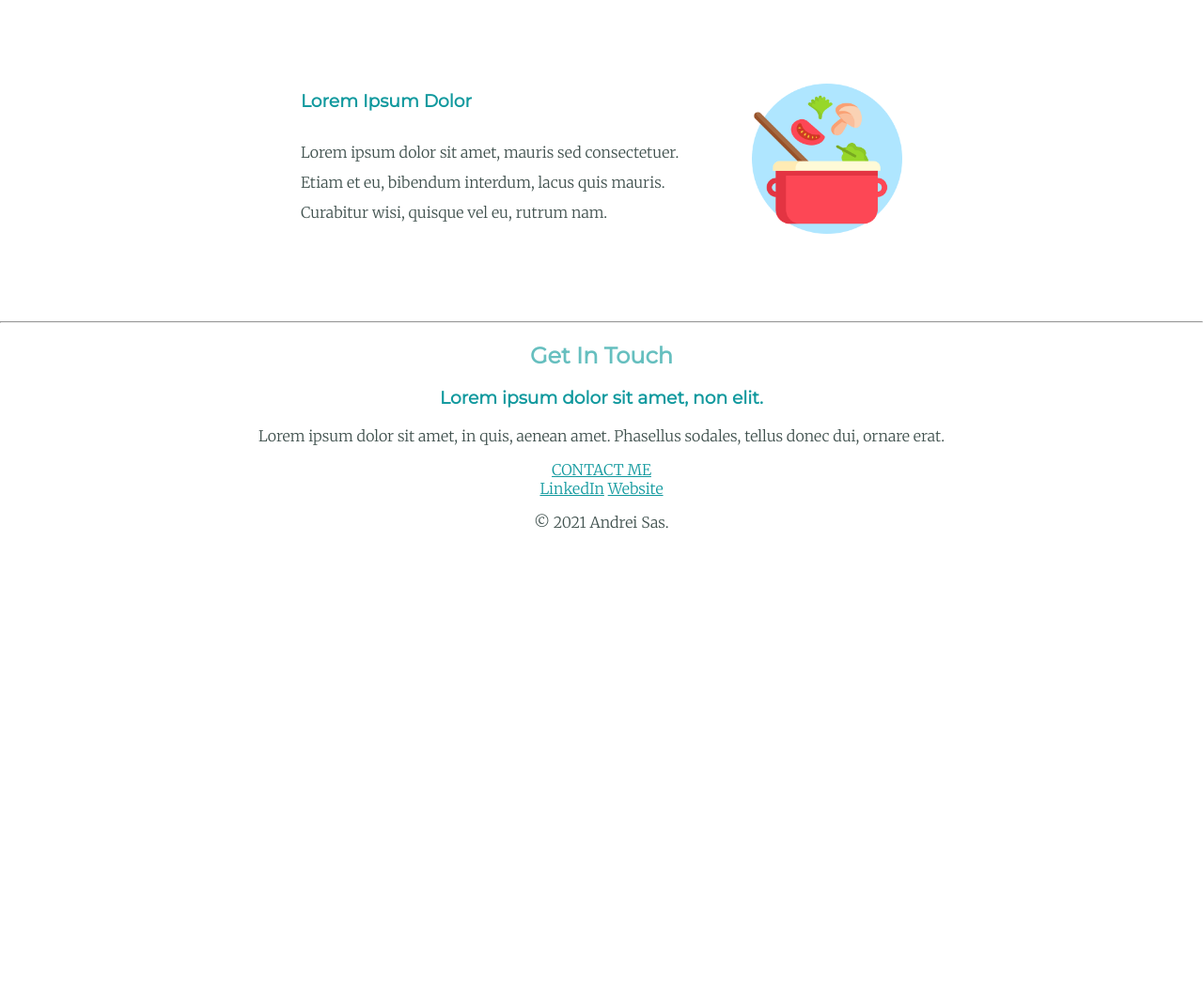
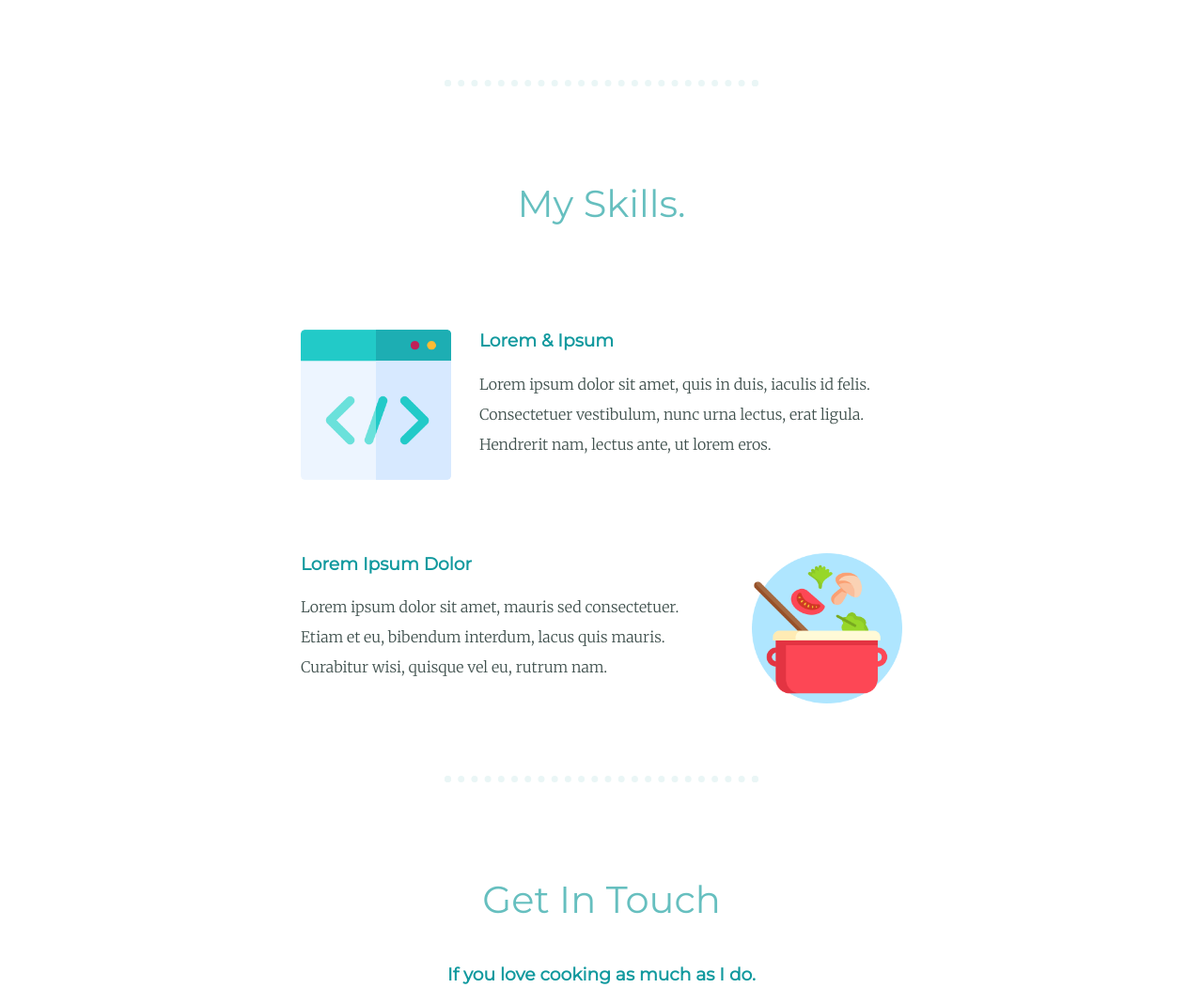
Before and after one commit to andreisas06/mysite, a plain HTML site: page index.html in a window 1280 px wide. Shown: the part 1502-2554 px from the top of the page at 94% size. Before the commit the page ends 2084 px from the top, so only its background shows below. Drawn offline with Linux system fonts and the light colour scheme.

Commit message:
styled different components

```diff
--- a/css/styles.css
+++ b/css/styles.css
@@ -6,14 +6,28 @@
 
 }
 
+p {
+    line-height: 2;
+}
+
 h2 {
     font-family: 'Montserrat', sans-serif;
     color: #66BFBF;
+    font-size: 2.5rem;
+    font-weight: normal;
+    padding-bottom: 10px;
 }
 
 h3 {
     font-family: 'Montserrat', sans-serif;
     color: #11999E;
+}
+
+hr {
+    border: dotted #eaf6f6 7px;
+    border-bottom: none;
+    width: 25%;
+    margin: 100px auto;
 }
 
 body {
@@ -24,15 +38,31 @@
 
 }
 
+a {
+    color: #11999e;
+    font-family: 'Montserrat', sans-serif;
+    margin: 10px 20px;
+    text-decoration: none;
+}
+
+a:hover {
+    color: #eaf6f6;
+}
+
 .top-container {
     background-color: #FFA630;
     position: relative;
     padding-top: 100px;
 }
 
-.middle-container {}
+.middle-container {
+    margin: 100px 0;
+}
 
-.bottom-container {}
+.bottom-container {
+    background-color: #66bfbf;
+    padding: 50px 0 20px;
+}
 
 .pro {
     text-decoration: underline;
@@ -47,7 +77,7 @@
 .bottom-cloud {
     margin: 20;
     position: absolute;
-    left: 300px;
+    left: 250px;
     bottom: 300px;
 }
 
@@ -56,7 +86,7 @@
     padding-bottom: 20px;
     position: absolute;
     right: 300px;
-    top: 50px;
+    top: 40px;
 }
 
 .profile-pic {
@@ -66,6 +96,8 @@
 
 .my-description {
     line-height: 2;
+    width: 40%;
+    margin: auto;
 }
 
 a {
@@ -76,7 +108,7 @@
     width: 50%;
     margin: 100px auto 100px auto;
     text-align: left;
-    line-height: 2;
+
 }
 
 .coding-image {
@@ -90,3 +122,51 @@
     float: right;
     margin-left: 30px;
 }
+
+.contact-message {
+    width: 40%;
+    margin: 40px auto 60px;
+}
+
+.btn {
+    background: #11CDD4;
+    background-image: -webkit-linear-gradient(top, #11CDD4, #11999E);
+    background-image: -moz-linear-gradient(top, #11CDD4, #11999E);
+    background-image: -ms-linear-gradient(top, #11CDD4, #11999E);
+    background-image: -o-linear-gradient(top, #11CDD4, #11999E);
+    background-image: -webkit-gradient(to bottom, #11CDD4, #11999E);
+    -webkit-border-radius: 8px;
+    -moz-border-radius: 8px;
+    border-radius: 8px;
+    color: #FFFFFF;
+    font-family: 'Montserrat', sans-serif;
+    font-size: 20px;
+    font-weight: 100;
+    padding: 12px;
+    text-shadow: 1px 1px 20px #000000;
+    border: solid #337FED 1px;
+    text-decoration: none;
+    display: inline-block;
+    cursor: pointer;
+    text-align: center;
+}
+
+.btn:hover {
+    border: solid #337FED 1px;
+    background: #30E3CB;
+    background-image: -webkit-linear-gradient(top, #30E3CB, #22BBCC);
+    background-image: -moz-linear-gradient(top, #30E3CB, #22BBCC);
+    background-image: -ms-linear-gradient(top, #30E3CB, #22BBCC);
+    background-image: -o-linear-gradient(top, #30E3CB, #22BBCC);
+    background-image: -webkit-gradient(to bottom, #30E3CB, #22BBCC);
+    -webkit-border-radius: 8px;
+    -moz-border-radius: 8px;
+    border-radius: 8px;
+    text-decoration: none;
+}
+
+.copyright {
+    color: #eaf6f6;
+    font-size: 0.75rem;
+    padding: 20px 0;
+}
--- a/index.html
+++ b/index.html
@@ -49,15 +49,14 @@
             <hr>
             <div class="contact-me">
                 <h2>Get In Touch</h2>
-                <h3>Lorem ipsum dolor sit amet, non elit.</h3>
-                <p>Lorem ipsum dolor sit amet, in quis, aenean amet. Phasellus sodales, tellus donec dui, ornare erat.</p>
+                <h3>If you love cooking as much as I do.</h3>
+                <p class="contact-message">Have a project in mind? Let's talk!</p>
                 <a class="btn" href="mailto:andrei.sas@icloud.com">CONTACT ME</a>
             </div>
         </div>
         <div class="bottom-container">
             <a class="footer-link" href="https://www.linkedin.com/in/andreisas/">LinkedIn</a>
-            <a class="footer-link" href="https://andreisas.com/">Website</a>
-            <p>© 2021 Andrei Sas.</p>
+            <p class="copyright">© 2021 Andrei Sas.</p>
         </div>
     </body>
 </html>
```
